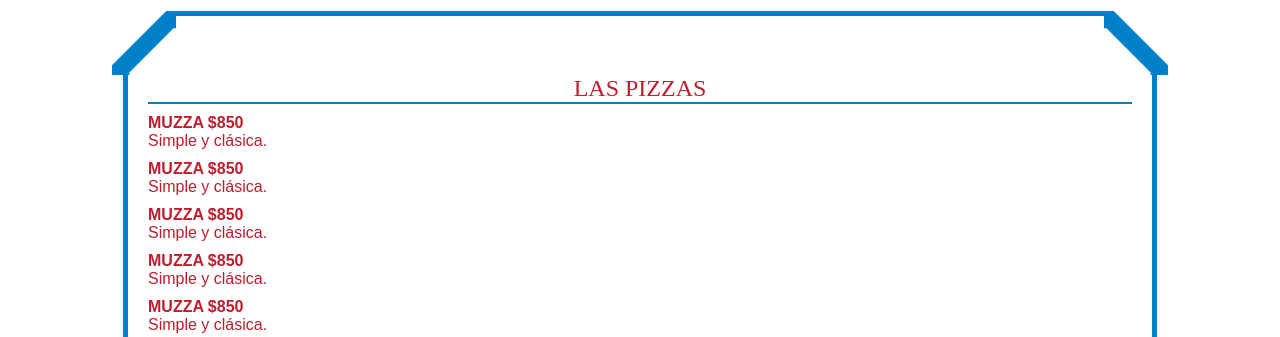
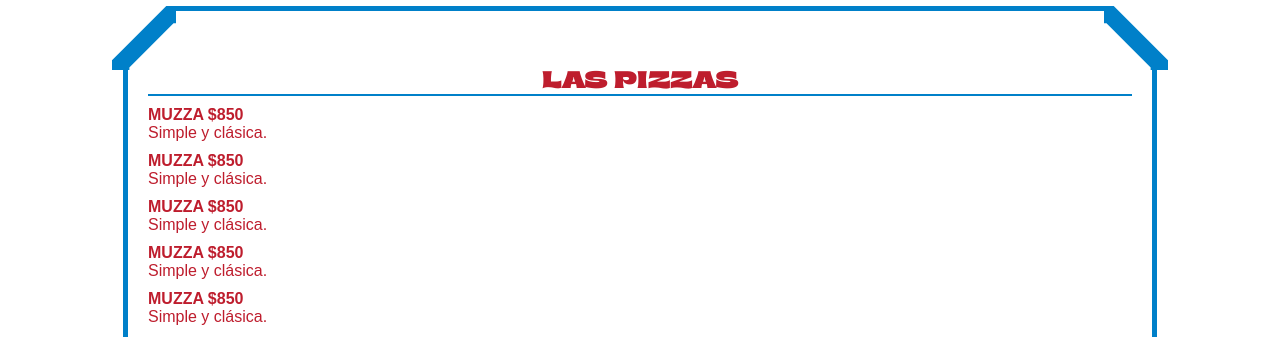
Before and after one commit to jeremias-oss/fiorito2, a plain HTML site: page index.html in a window 1280 px wide. Shown: the part 463-800 px from the top of the page. Drawn offline with Linux system fonts and the light colour scheme; the site is published under a folder, as on GitHub Pages, so addresses that start at the root find nothing; a web font is replaced by a local one.

Commit message:
prueba tipos

```diff
--- a/css/style.css
+++ b/css/style.css
@@ -4,10 +4,21 @@
     text-decoration: none;
 }
 
+
 @font-face {
-    font-family: "mybrice";
-    src: url(/./fonts/Brice-BlackSemiExpanded.otf);
+    font-family: 'mybrice';
+    src: url(Brice-BlackSemiExpanded.otf);
 }
+
+
+@font-face {
+    font-family: 'briceblack_semiexpanded';
+    src: url('brice-blacksemiexpanded-webfont.woff2') format('woff2'),
+         url('brice-blacksemiexpanded-webfont.woff') format('woff');
+    font-weight: normal;
+    font-style: normal;
+}
+
 
 .header {
     display: flex;
@@ -27,7 +38,7 @@
 }
 
 .text_header {
-    font-family: "mybrice";
+    font-family: 'mybrice';
     color: #be1d2d;
     font-size: 2em;
 }
@@ -41,7 +52,7 @@
 }
 
 .sub_menu_type {
-    font-family: "mybrice";
+    font-family: 'briceblack_semiexpanded';
     color: #be1d2d;
     font-size: 1.5em;
     text-align: center;
--- a/index.html
+++ b/index.html
@@ -3,9 +3,9 @@
 <head>
     <meta charset="UTF-8">
     <meta name="viewport" content="width=device-width, initial-scale=1.0">
+        <link rel="stylesheet" href="css/style.css">
+    <link rel="stylesheet" href="https://use.typekit.net/jya5ygx.css">
     <title>Fiorito</title>
-    <link rel="stylesheet" href="css/style.css">
-    <link rel="stylesheet" href="https://use.typekit.net/jya5ygx.css">
 </head>
 
 <body>
```
Also changed, not shown: css/Brice-BlackSemiExpanded.otf (added), css/brice-blacksemiexpanded-webfont.woff (added), css/brice-blacksemiexpanded-webfont.woff2 (added), fonts/brice-blacksemiexpanded-webfont.woff (added), fonts/brice-blacksemiexpanded-webfont.woff2 (added).
